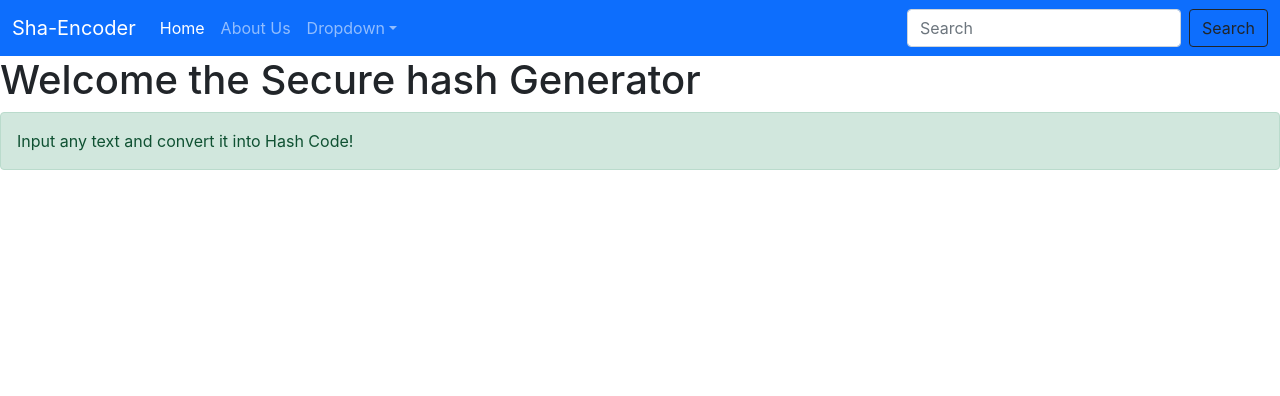
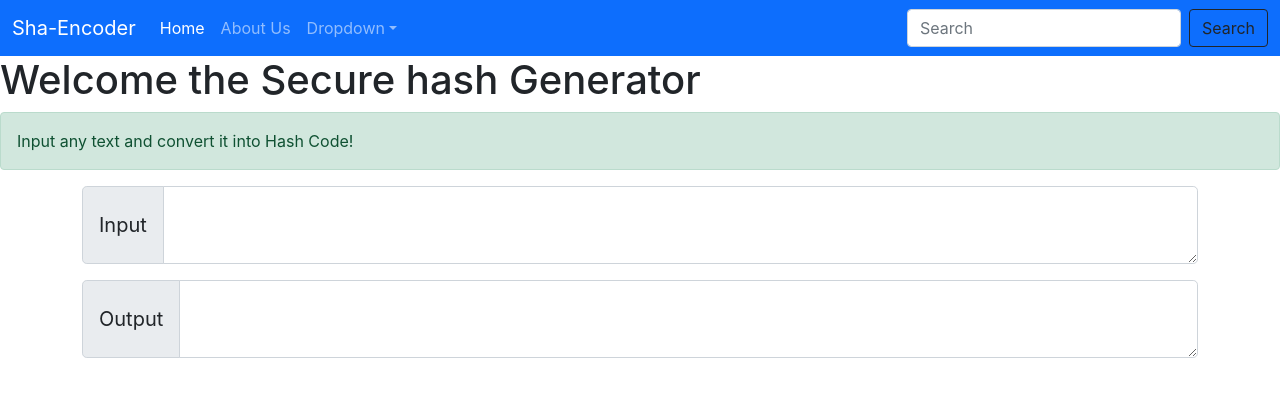
Before and after one commit to phadkesharan/sha-encoder, a React (Create React App) app: page / in a window 1280 px wide. Shown: the top 396 px of the page. Built offline with nearby package versions, Linux system fonts and the light colour scheme.

Commit message:
added TextArea component

```diff
--- a/src/App.js
+++ b/src/App.js
@@ -1,6 +1,7 @@
 import './App.css';
 import Navbar from './components/Navbar';
 import Heading from './components/Heading';
+import TextArea from './components/TextArea';
 
 
 function App() {
@@ -8,6 +9,7 @@ function App() {
     <div>
       <Navbar/>
       <Heading/>
+      <TextArea/>
     </div>
   );
 }
--- a/src/components/TextArea.js
+++ b/src/components/TextArea.js
@@ -3,10 +3,20 @@ import React from 'react'
 export default function TextArea() {
     return (
         <div>
-            <div class="input-group input-group-lg">
-                <span class="input-group-text" id="inputGroup-sizing-lg">Input Text</span>
-                <input type="text" class="form-control" aria-label="Sizing example input" aria-describedby="inputGroup-sizing-lg"/>
+            <div className="container mb-3 my-3">
+                <div className="input-group input-group-lg ">
+                    <span className="input-group-text" id="inputGroup-sizing-lg">Input</span>
+                    <textarea rows="2" type="text" className="form-control" aria-label="Sizing example input" aria-describedby="inputGroup-sizing-lg" />
+                </div>
             </div>
+
+            <div className="container mb-3 my-3">
+                <div className="input-group input-group-lg">
+                    <span className="input-group-text" id="inputGroup-sizing-lg">Output</span>
+                    <textarea rows="2" type="text" className="form-control" aria-label="Sizing example input" aria-describedby="inputGroup-sizing-lg" />
+                </div>
+            </div>
+
         </div>
     )
 }
```
